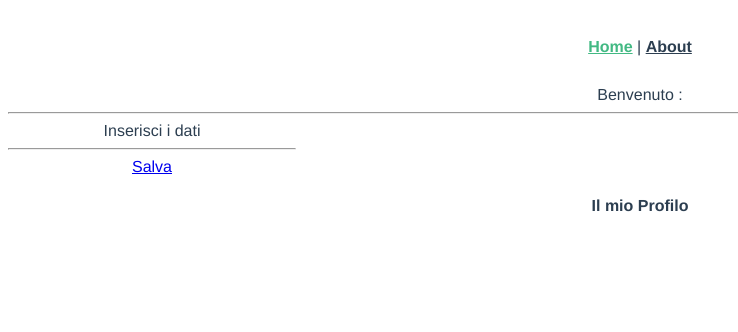
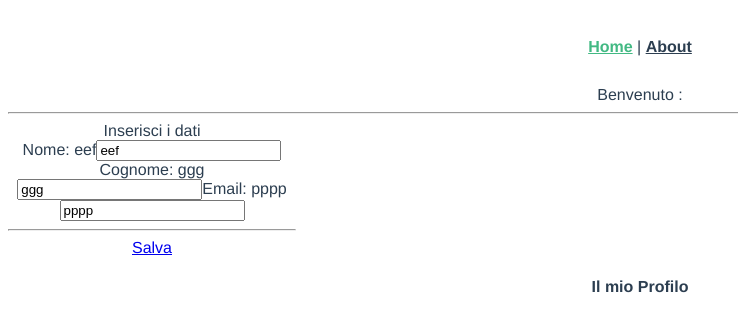
Before and after one commit to ValerioP-developer/vuex-demo-form, a Vue app: page /#/ in a window 1280 px wide. Shown: the top 332 px of the page, without its empty margins (0-738 px from the left). Built offline with nearby package versions, Linux system fonts and the light colour scheme.

Commit message:
Added bootstrap library in index.html - Added field info in ProfileComponent card

```diff
--- a/src/components/ProfileComponent.vue
+++ b/src/components/ProfileComponent.vue
@@ -4,13 +4,12 @@
           <div class="card-header">Inserisci i dati</div>
           <div class="card-body">
             <div class="list-group">
-              <!--
-              <label>Nome: </label>
-              <input type="text" v-model="" name="nome" />
-              <label>Cognome: </label>
-              <input type="text" v-model="" name="cognome" />
-              <label>Email:  </label>
-              <input type="text" v-model="" name="email" />-->
+              <label>Nome: {{name}}</label>
+              <input type="text" v-model="name" name="name" />
+              <label>Cognome: {{lastname}}</label>
+              <input type="text" v-model="lastname" name="lastname" />
+              <label>Email: {{email}} </label>
+              <input type="text" v-model="email" name="email" />
             </div>
             <hr>
             <a href="#" class="btn btn-primary"  @click="invia()">Salva</a>
@@ -26,7 +25,11 @@
 export default {
   name: 'ProfileComponent',
   data (){
-
+    return {
+        name : 'eef',
+        lastname : 'ggg',
+        email : 'pppp',
+    }
 
   },
   computed : {
--- a/src/main.js
+++ b/src/main.js
@@ -2,6 +2,7 @@ import Vue from 'vue'
 import App from './App.vue'
 import router from './router'
 import store from './store'
+
 
 Vue.config.productionTip = false
 
```
